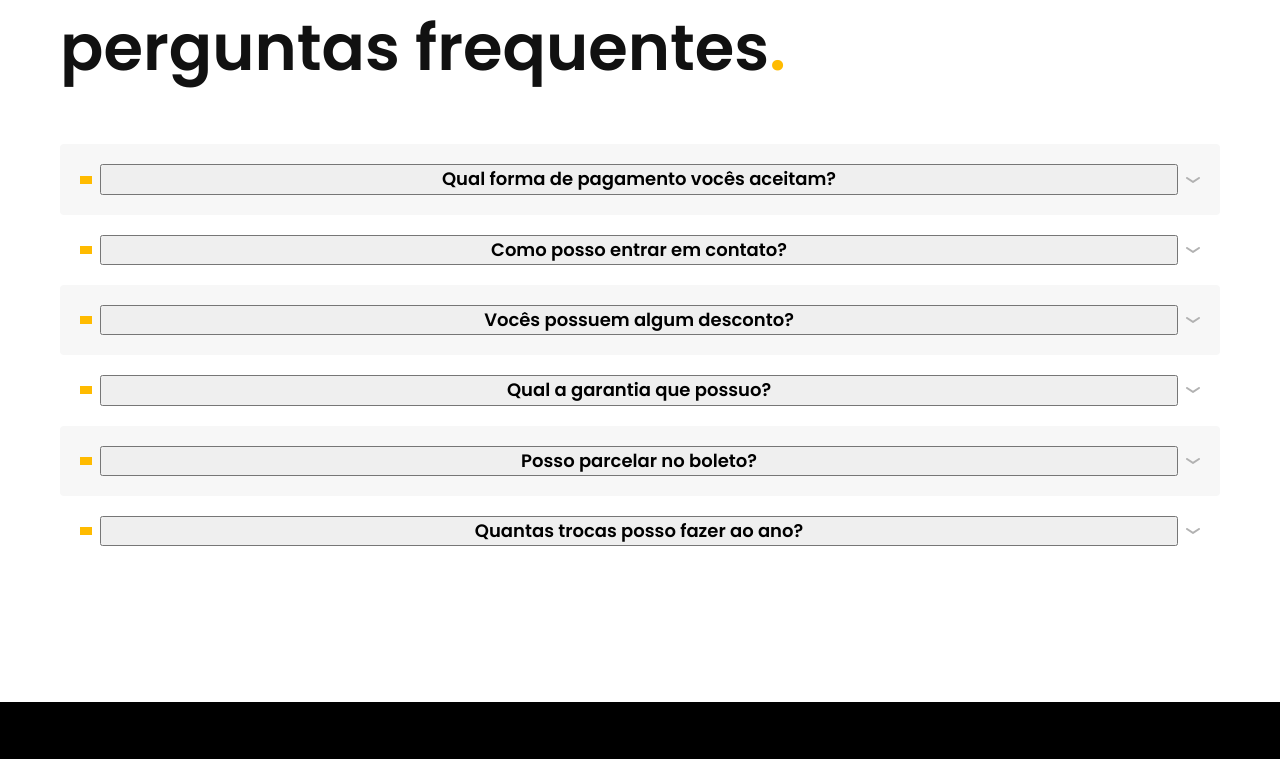
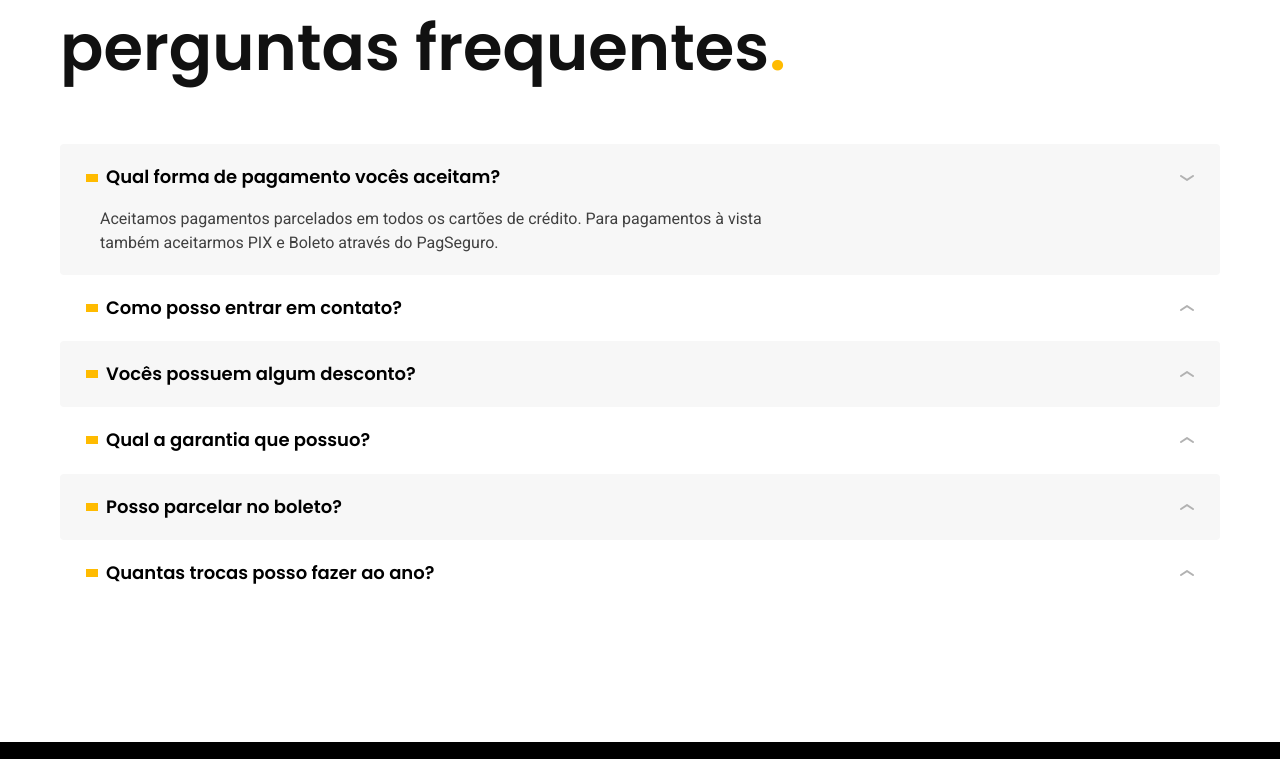
Before and after one commit to CruxChild/bikcraft, a plain HTML site: page seguros.html in a window 1280 px wide. Shown: the part 1698-2457 px from the top of the page. Drawn offline with Linux system fonts and the light colour scheme.

Commit message:
adiocionado_css_seguro

```diff
--- a/css/seguros/perguntas.css
+++ b/css/seguros/perguntas.css
@@ -13,50 +13,55 @@
 }
 
 .perguntas dl > div:nth-child(odd) {
-  background: var(--cor-1);
+  background-color: var(--cor-1);
 }
 
-.perguntas dt {
+.perguntas button {
   display: grid;
   grid-template-columns: auto 1fr auto;
+  align-items: center;
   gap: 8px;
-  align-items: center;
   cursor: pointer;
+  border: none;
+  background: none;
+  width: 100%;
+  text-align: left;
 }
 
-.perguntas dt::before {
+.perguntas button::before {
   content: "";
   display: inline-block;
   width: 12px;
   height: 8px;
-  background: var(--cor-p1);
+  background-color: var(--cor-p1);
 }
 
-.perguntas dt::after {
+.perguntas button::after {
   content: "";
-  display: block;
+  display: inline-block;
   width: 14px;
   height: 6px;
-  background: url("../../img/icones/seta-abrir.svg") no-repeat right;
+  background: url("../../img/icones/seta-abrir.svg");
   transition: 0.3s;
+}
+
+.perguntas button:hover::after,
+.perguntas button[aria-expanded="true"]::after {
   transform: rotate(180deg);
 }
 
-.perguntas .ativa dt::after {
-  transform: rotate(0deg);
-}
 .js .perguntas dd {
   display: none;
+}
+
+.js .perguntas dd.ativa {
+  display: block;
 }
 
 .perguntas dd {
   padding-left: 20px;
   padding-top: 16px;
   max-width: 80ch;
-}
-
-.js .perguntas .ativa dd {
-  display: block;
 }
 
 @media (max-width: 800px) {
```
